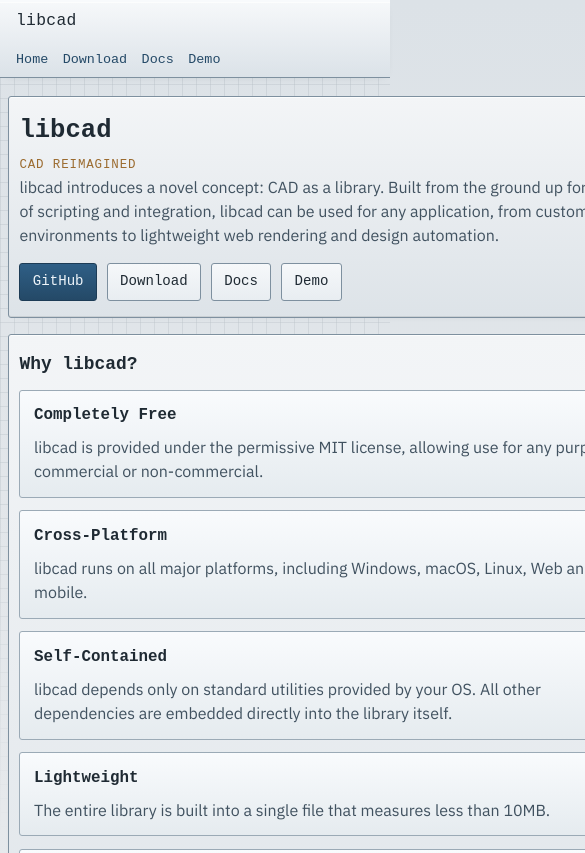
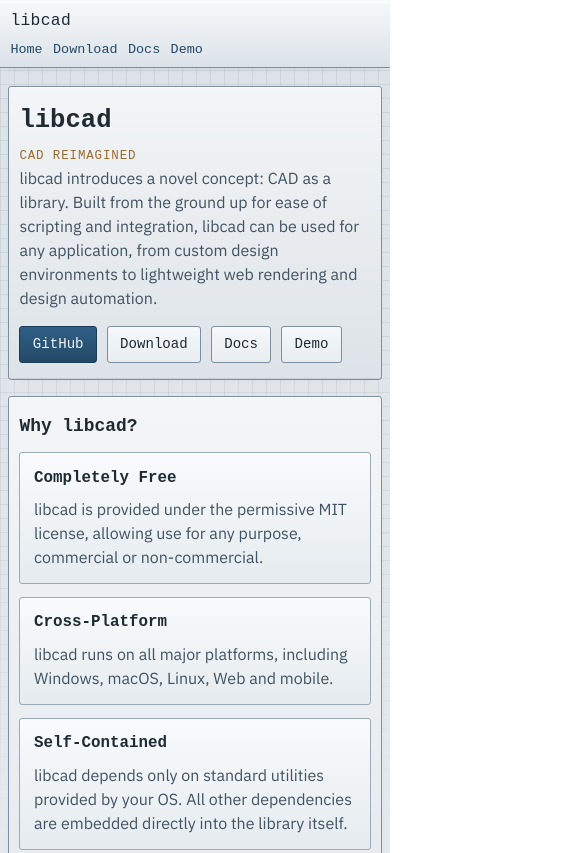
Before and after one commit to sebhalldesigns/libcad-website, a plain HTML site: page index.html in a window 390 px wide. Shown: the top 853 px of the page, 585 px wide, since content can reach past the window. Drawn offline with nearby package versions, Linux system fonts and the light colour scheme; a web font is replaced by a local one.

Commit message:
fixed home page

```diff
--- a/styles.css
+++ b/styles.css
@@ -134,6 +134,7 @@ body.site-body {
 
 .panel {
   position: relative;
+  min-width: 0;
   border: 1px solid var(--line);
   border-radius: 3px;
   background:
@@ -263,6 +264,7 @@ p {
 
 .code-block {
   margin: 0;
+  max-width: 100%;
   border: 1px solid #8a9aa7;
   border-radius: 3px;
   background: #e8edf1;
@@ -781,10 +783,25 @@ p {
   .top-frame {
     flex-direction: column;
     align-items: flex-start;
+    gap: 0.4rem;
+    padding-left: 0.65rem;
+    padding-right: 0.65rem;
+  }
+
+  .frame-nav {
+    flex-wrap: wrap;
+    row-gap: 0.22rem;
+    column-gap: 0.65rem;
   }
 
   .frame-left {
     flex-wrap: wrap;
+  }
+
+  .practice-panel .code-block {
+    white-space: pre-wrap;
+    overflow-wrap: anywhere;
+    word-break: break-word;
   }
 
   .docs-page .top-frame {
```
